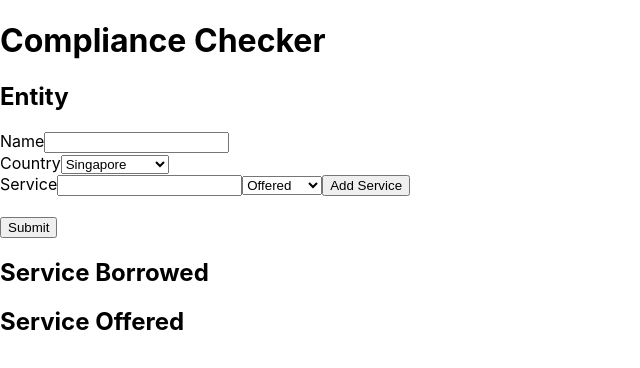
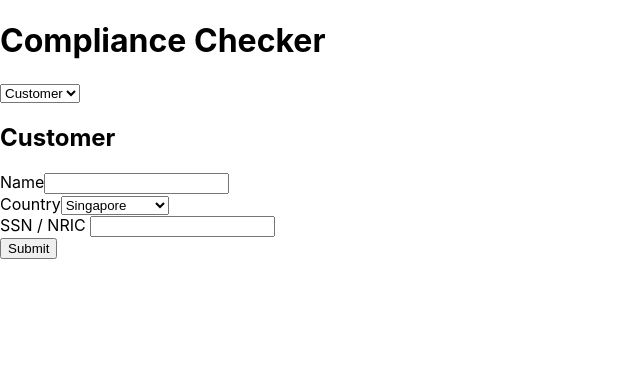
Before and after one commit to peek00/ellipsisTechHack2022, a React (Create React App) app in the folder projectcompliance/: page /complianceinput in a window 1280 px wide. Shown: the top 368 px of the page, without its empty margins (0-640 px from the left). Built offline with nearby package versions, Linux system fonts and the light colour scheme.

Commit message:
Added customer + entity forms switch + redirect

```diff
--- a/projectcompliance/src/App.js
+++ b/projectcompliance/src/App.js
@@ -13,7 +13,7 @@ function App() {
   return (
     <Router>
       <Routes>
-        <Route path="/structuralinput" element={StructuralInput()}/> }
+        <Route path="/structuralinput" element={StructuralInput()}/>
         <Route path="/structuralresult" element={ <StructuralResult props/>}/>
         <Route path='/complianceinput' element={ComplianceInput()}/>
         <Route path='/complianceresult' element={<ComplianceResult props/>} />
--- a/projectcompliance/src/component/complianceInput.jsx
+++ b/projectcompliance/src/component/complianceInput.jsx
@@ -1,14 +1,26 @@
+import { useCallback, useState } from "react";
+
 import EntityInput from "./entityInput";
+import CustomerInput from "./customerInput";
 
-function ComplianceInput () {
+function ComplianceInput() {
+  const [type, setType] = useState("customer");
+  const onChange = useCallback((evt) => {
+    //Update service type without pressing enter
+    setType(evt.target.value);
+  });
 
-    return(
-        <div>
-            <h1>Compliance Checker</h1>
-            <EntityInput/>
-        </div>
-
-    )
-};
+  return (
+    <div>
+      <h1>Compliance Checker</h1>
+      <select name="type" onChange={onChange}>
+        <option value="customer">Customer </option>
+        <option value="entity">Entity</option>
+      </select>
+      <CustomerInput type={type} />
+      <EntityInput type={type} />
+    </div>
+  );
+}
 
 export default ComplianceInput;
--- /dev/null
+++ b/projectcompliance/src/component/customerInput.jsx
@@ -0,0 +1,41 @@
+import { Fragment, useCallback, useState } from "react";
+import { useNavigate } from "react-router-dom";
+
+function CustomerInput(type) {
+  const [customerName, setName] = useState("");
+
+  const navigate = useNavigate();
+  const handleSubmit = () => {
+    navigate("/complianceresult", { state: { name: customerName } });
+  };
+
+  if (type.type === "customer") {
+    return (
+      <div>
+        <h2>Customer</h2>
+        <form onSubmit={handleSubmit}>
+          Name
+          <input
+            type="text"
+            name="name"
+            onChange={(event) => setName(event.target.value)}
+          />
+          <br></br>
+          Country
+          <select name="country">
+            <option value="singapore">Singapore</option>
+            <option value="notSingapore">Not Singapore</option>
+          </select>
+          <br></br>
+          SSN / NRIC <input type="text" name="name" />
+          <br></br>
+          <button type="submit">Submit</button>
+        </form>
+      </div>
+    );
+  } else {
+    return <span></span>;
+  }
+}
+
+export default CustomerInput;
--- a/projectcompliance/src/component/entityInput.jsx
+++ b/projectcompliance/src/component/entityInput.jsx
@@ -1,26 +1,24 @@
 import { Fragment, useCallback, useState } from "react";
-import {useNavigate} from "react-router-dom";
+import { useNavigate } from "react-router-dom";
 
-
-function EntityInput () {
+function EntityInput(type) {
   let serviceOffered = [];
   let serviceBorrowed = [];
 
   let serviceType = "offered";
   let service;
-    const onServiceChange = (evt) =>{
+  const onServiceChange = (evt) => {
     service = evt.target.value;
     return service;
-    }
-    const [entityName, setName] = useState('');
+  };
+
+  const [entityName, setName] = useState("");
 
   const handleAddService = (evt) => {
     //Check if empty string
 
     if (serviceType === "offered") {
       serviceOffered.push(service);
-            console.log("offeer pushed");
-            console.log(serviceOffered);
     } else if (serviceType === "borrowed") {
       serviceBorrowed.push(service);
     }
@@ -28,52 +26,68 @@ function EntityInput () {
   };
 
   const navigate = useNavigate();
-  const handleSubmit = () =>{
-
-    navigate("/complianceresult", {state : {name:entityName}});
-  }
+  const handleSubmit = () => {
+    navigate("/complianceresult", { state: { name: entityName } });
+  };
 
   const onChange = useCallback((evt) => {
     //Update service type without pressing enter
     serviceType = evt.target.value;
   });
 
-    return(
+  if (type.type === "entity") {
+    return (
       <div>
         <h2>Entity</h2>
         <form onSubmit={handleSubmit}>
-                Name<input type='text' name='name'onChange={event => setName(event.target.value)}/>
+          Name
+          <input
+            type="text"
+            name="name"
+            onChange={(event) => setName(event.target.value)}
+          />
           <br></br>
-                Country<select name='country' >
-                    <option value='singapore'>Singapore</option>
-                    <option value='notSingapore'>Not Singapore</option>
+          Country
+          <select name="country">
+            <option value="singapore">Singapore</option>
+            <option value="notSingapore">Not Singapore</option>
           </select>
           <br></br>
-                Service<input type='text' name='service' onChange={onServiceChange}/>
+          Service
+          <input type="text" name="service" onChange={onServiceChange} />
           <select name="type" onChange={onChange}>
-                    <option value="offered" >Offered </option>
+            <option value="offered">Offered </option>
             <option value="borrowed">Borrowed</option>
           </select>
           <button onClick={handleAddService}>Add Service</button>
           <br></br>
           <br></br>
-                <button type="submit" >Submit</button>
+          <button type="submit">Submit</button>
         </form>
 
         <div className="info">
           <h2>Service Borrowed</h2>
           <ul>
-                        {serviceBorrowed.length? serviceBorrowed.map(service => (<li key={service}>{service}</li>)) : <span></span>}
+            {serviceBorrowed.length ? (
+              serviceBorrowed.map((service) => <li key={service}>{service}</li>)
+            ) : (
+              <span></span>
+            )}
           </ul>
           <h2>Service Offered</h2>
           <ul>
-                        {serviceOffered.length? serviceOffered.map(service => (<li key={service}>{service}</li>)) : <span></span>}
+            {serviceOffered.length ? (
+              serviceOffered.map((service) => <li key={service}>{service}</li>)
+            ) : (
+              <span></span>
+            )}
           </ul>
         </div>
-
       </div>
-
     );
-};
+  } else {
+    return <span></span>;
+  }
+}
 
 export default EntityInput;
```
Lines whose indentation alone changed are shown as unchanged.
